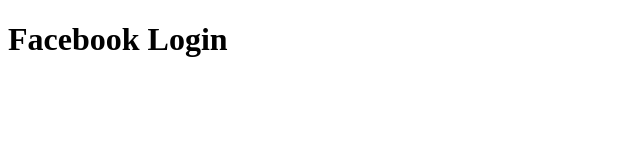
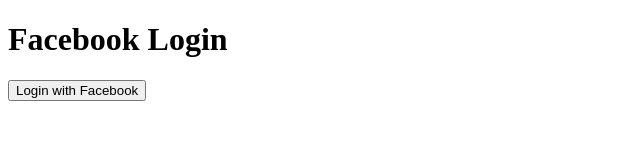
Before and after one commit to vimuths123/facebookauth, a plain HTML site: page client/index.html in a window 1280 px wide. Shown: the whole page, without its empty margins (0-640 px from the left). Drawn offline with Linux system fonts and the light colour scheme.

Commit message:
new change

```diff
--- a/client/index.html
+++ b/client/index.html
@@ -4,11 +4,27 @@
 	<meta charset="UTF-8">
 	<title>Facebook Login</title>
 	<script src="https://connect.facebook.net/en_US/sdk.js"></script>
-</head>
-<body>
-	<h1>Facebook Login</h1>
-	<div class="fb-login-button" data-scope="public_profile,email" data-size="large" data-button-type="login_with" data-layout="rounded" data-auto-logout-link="false" data-use-continue-as="false"></div>
 	<script>
+		// This function is called when the user clicks the login button
+		function loginWithFacebook() {
+			FB.login(function(response) {
+				if (response.authResponse) {
+					// Call the Netlify function to get the user's profile data
+					fetch('/.netlify/functions/facebook-login', {
+						method: 'POST',
+						body: JSON.stringify({ accessToken: response.authResponse.accessToken })
+					})
+					.then(response => response.json())
+					.then(data => {
+						console.log(data);
+						// TODO: Handle the user's profile data
+					})
+					.catch(error => console.error(error));
+				} else {
+					console.log('User cancelled login or did not fully authorize.');
+				}
+			}, {scope: 'public_profile,email'});
+		}
 		window.fbAsyncInit = function() {
 			FB.init({
 				appId      : '{your-app-id}',
@@ -19,5 +35,9 @@
 			FB.AppEvents.logPageView();
 		};
 	</script>
+</head>
+<body>
+	<h1>Facebook Login</h1>
+	<button onclick="loginWithFacebook()">Login with Facebook</button>
 </body>
 </html>
```
